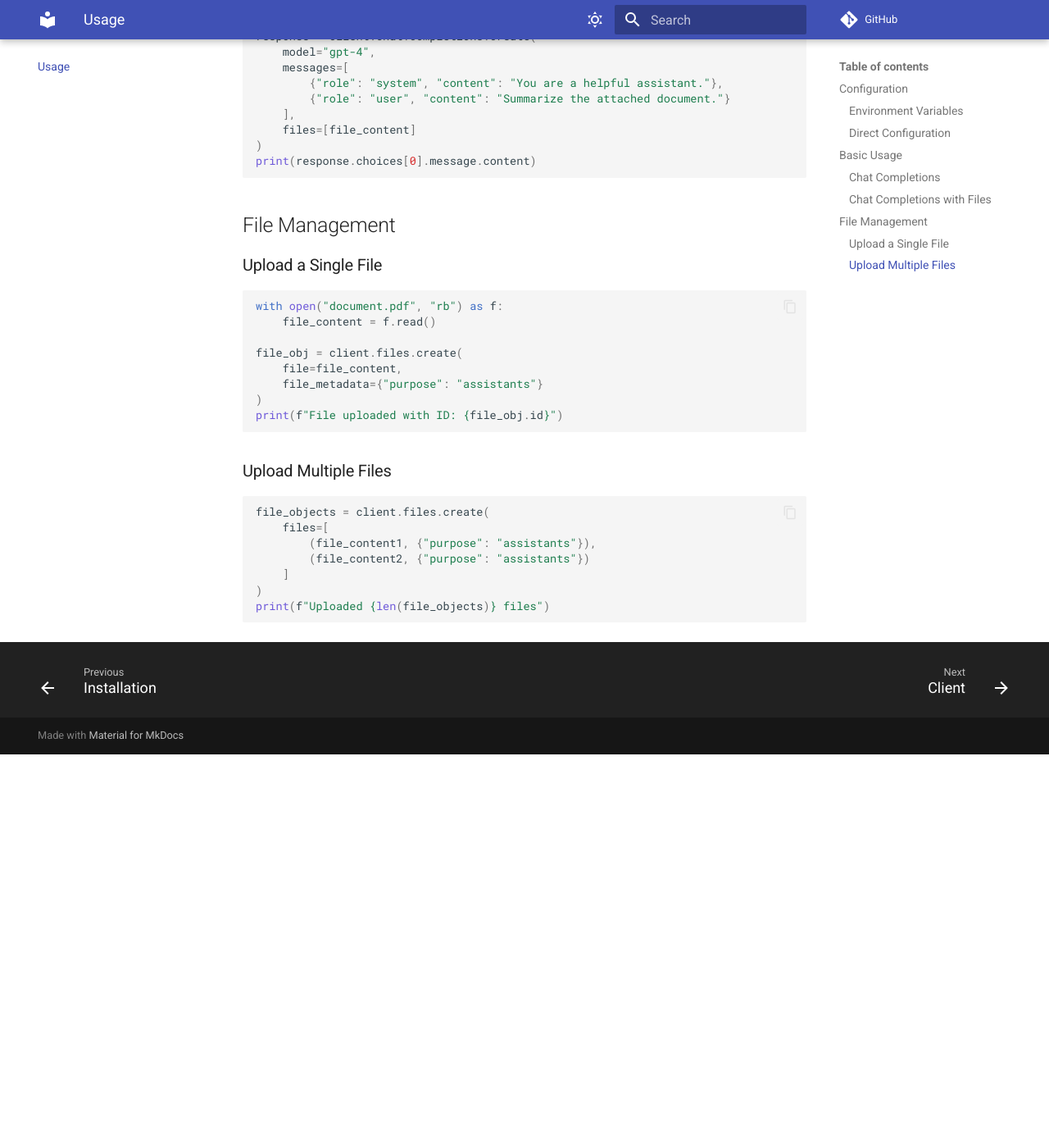
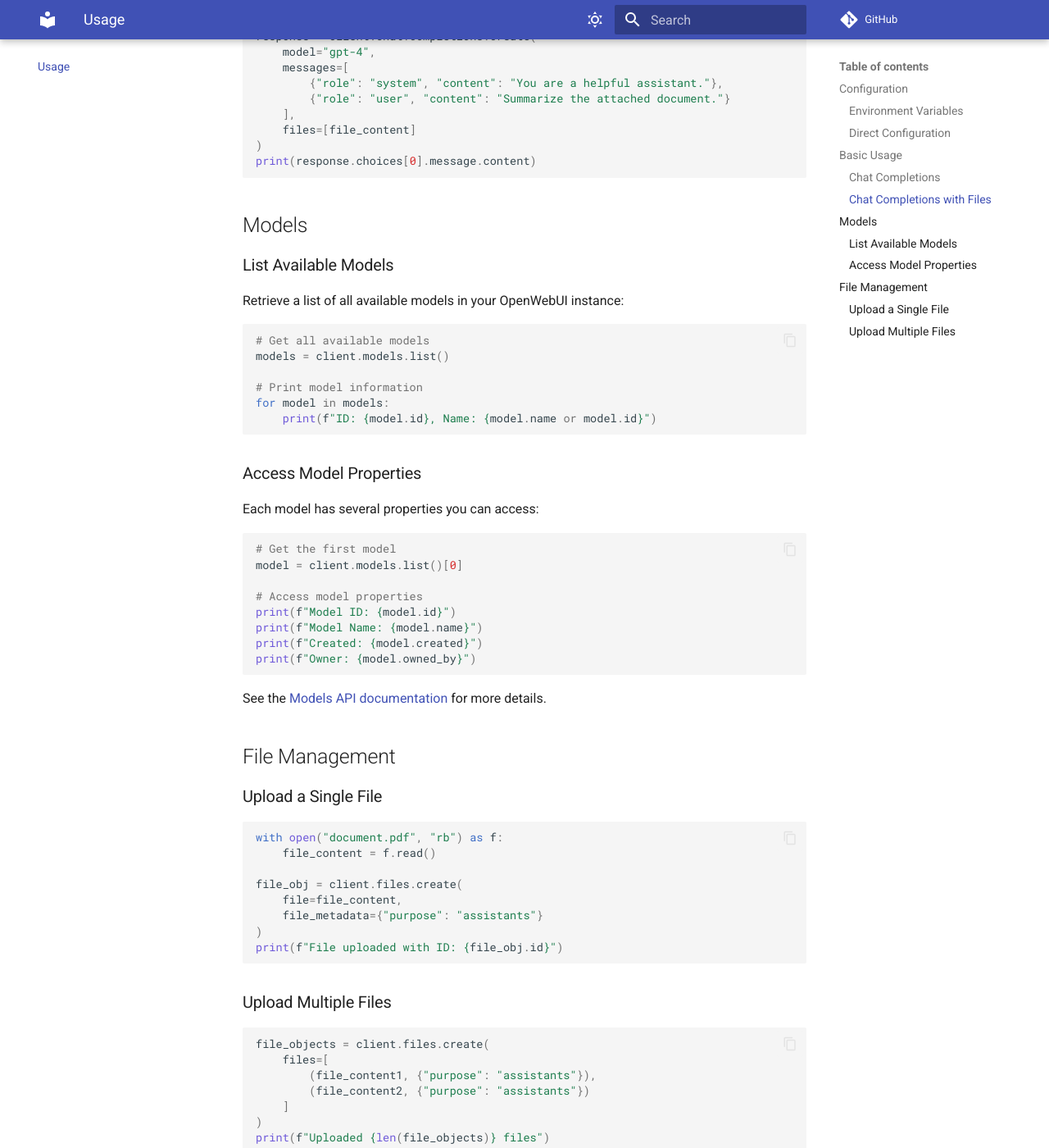
Before and after one commit to Bemade/openwebui-client, an MkDocs documentation site: the page built from docs/usage.md, in a window 1280 px wide and 1400 px high, scrolled down 1229 px. Shown: the whole window at 82% size. Built offline with MkDocs 1.6.1 and Material for MkDocs 9.7.7, drawn with Linux system fonts in a browser that asks for light colours; comment, search, counter and statistics services are not loaded; before the commit the page ends 2149 px from its top, so only the background shows below that.

Commit message:
add models with listing functionality

````diff
--- a/docs/usage.md
+++ b/docs/usage.md
@@ -57,6 +57,38 @@ response = client.chat.completions.create(
 print(response.choices[0].message.content)
 ```
 
+## Models
+
+### List Available Models
+
+Retrieve a list of all available models in your OpenWebUI instance:
+
+```python
+# Get all available models
+models = client.models.list()
+
+# Print model information
+for model in models:
+    print(f"ID: {model.id}, Name: {model.name or model.id}")
+```
+
+### Access Model Properties
+
+Each model has several properties you can access:
+
+```python
+# Get the first model
+model = client.models.list()[0]
+
+# Access model properties
+print(f"Model ID: {model.id}")
+print(f"Model Name: {model.name}")
+print(f"Created: {model.created}")
+print(f"Owner: {model.owned_by}")
+```
+
+See the [Models API documentation](api/models.md) for more details.
+
 ## File Management
 
 ### Upload a Single File
````
Also changed, not shown: docs/api/models.md (added, +39 -0 lines), docs/changelog.md (+6 -0 lines), docs/examples.md (+25 -0 lines), docs/index.md (+1 -0 lines), 3 other files.
